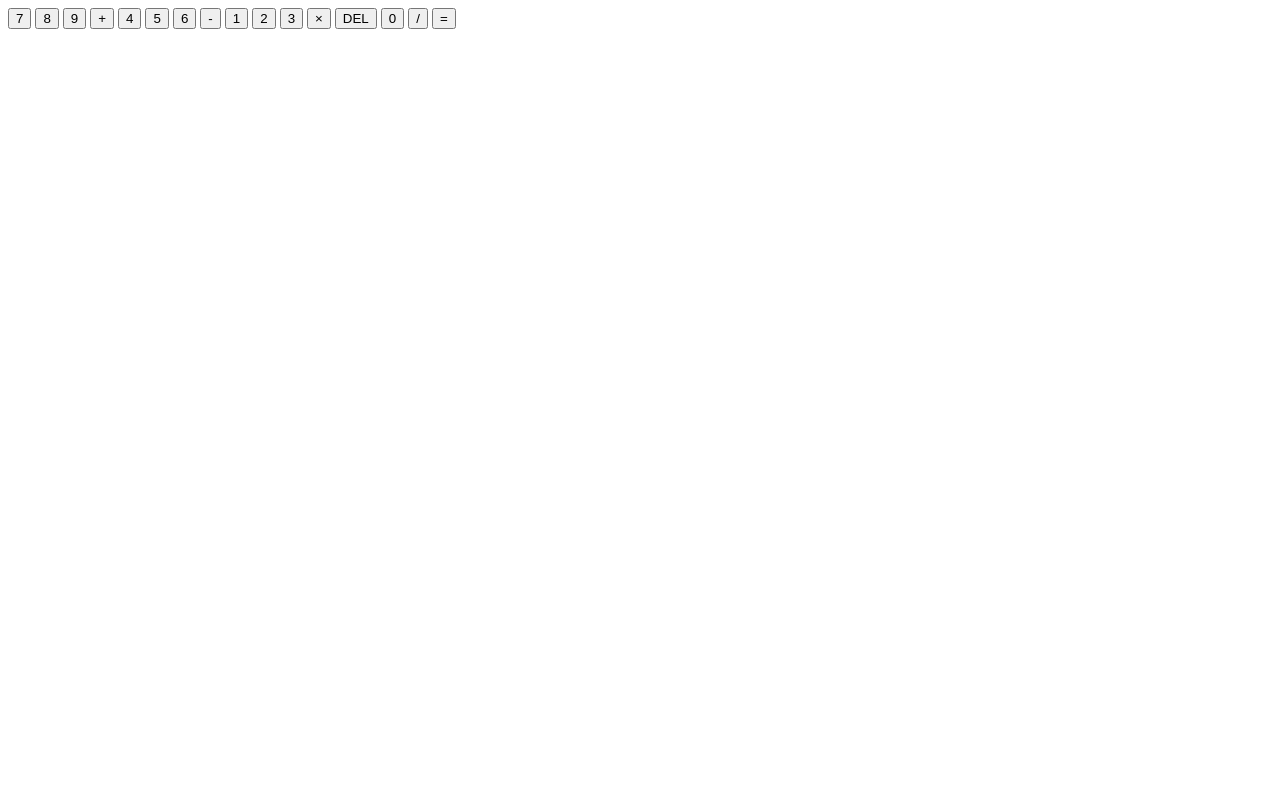
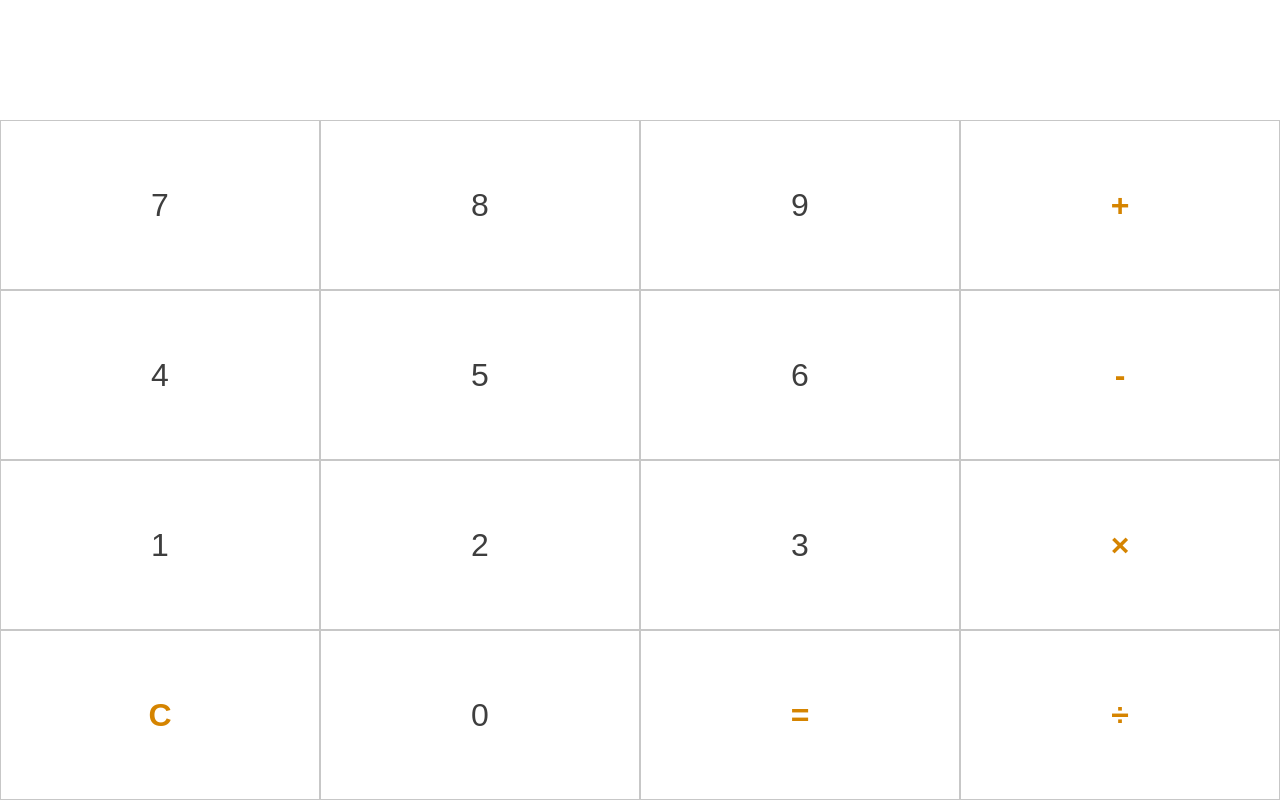
Before and after one commit to irene-gomez/calculator, a website: page index.html in a window 1280 px wide. Drawn offline with Linux system fonts and the light colour scheme; a web font is replaced by a local one.

Commit message:
Add grid and initial styles

```diff
--- a/index.html
+++ b/index.html
@@ -10,22 +10,22 @@
     <div class="calculator__container">
         <div class="calculator__display"></div>
         <div class="calculator__keys">
-            <button>7</button>
-            <button>8</button>
-            <button>9</button>
-            <button>+</button>
-            <button>4</button>
-            <button>5</button>
-            <button>6</button>
-            <button>-</button>
-            <button>1</button>
-            <button>2</button>
-            <button>3</button>
-            <button>&times;</button>
-            <button>DEL</button>
-            <button>0</button>
-            <button>/</button>
-            <button>=</button>
+            <button class="keys">7</button>
+            <button class="keys">8</button>
+            <button class="keys">9</button>
+            <button class="keys keys--highlight">+</button>
+            <button class="keys">4</button>
+            <button class="keys">5</button>
+            <button class="keys">6</button>
+            <button class="keys keys--highlight">-</button>
+            <button class="keys">1</button>
+            <button class="keys">2</button>
+            <button class="keys">3</button>
+            <button class="keys keys--highlight">&times;</button>
+            <button class="keys keys--highlight">C</button>
+            <button class="keys">0</button>
+            <button class="keys keys--highlight">=</button>
+            <button class="keys keys--highlight">&divide;</button>
         </div>
     </div>
 
--- /dev/null
+++ b/scss/_principal.scss
@@ -0,0 +1,16 @@
+.calculator {
+    &__container {
+        height: 100vh;
+        display: grid;
+        grid-template-rows: 120px 1fr;
+    }
+
+    &__keys {
+        display: grid;
+        grid-template-columns: repeat(4, 1fr);
+
+        & button {
+            border: 1px solid $color-primary-light;
+        }
+    }
+}
--- /dev/null
+++ b/scss/base/_fonts.scss
@@ -0,0 +1 @@
+@import url('https://fonts.googleapis.com/css2?family=Muli:wght@400;600&display=swap');
--- /dev/null
+++ b/scss/base/_reset.scss
@@ -0,0 +1,23 @@
+*,
+*::before,
+*::after {
+    margin: 0;
+    padding: 0;
+    box-sizing: border-box;
+    font-weight: normal;
+}
+
+button {
+    border: 0;
+    padding: 0;
+    font-family: inherit;
+    font-size: inherit;
+    color: $color-primary-dark;
+    background-color: transparent;
+}
+
+body {
+    font-family: $fontFamily;
+    font-size: $principalFontSize;
+    font-weight: $principalFontWeight;
+}
--- /dev/null
+++ b/scss/base/_variables.scss
@@ -0,0 +1,10 @@
+// Colors
+$color-primary-light: #c7c7c7;
+$color-primary-medium: #969696;
+$color-primary-dark: #3e3e3e;
+$color-secundary: #D58400;
+
+// Font
+$fontFamily: 'Muli', sans-serif;
+$principalFontSize: 32px;
+$principalFontWeight: 600;
--- /dev/null
+++ b/scss/components/_buttons.scss
@@ -0,0 +1,8 @@
+.keys {
+    padding: 1rem;
+
+    &--highlight {
+        color: $color-secundary;
+        font-weight: 600;
+    }
+}
--- a/scss/main.scss
+++ b/scss/main.scss
@@ -0,0 +1,8 @@
+// Configuration
+@import 'base/variables';
+@import 'base/fonts';
+@import 'base/reset';
+
+// Principal styles
+@import 'principal';
+@import 'components/buttons';
```
Also changed, not shown: css/main.css.
